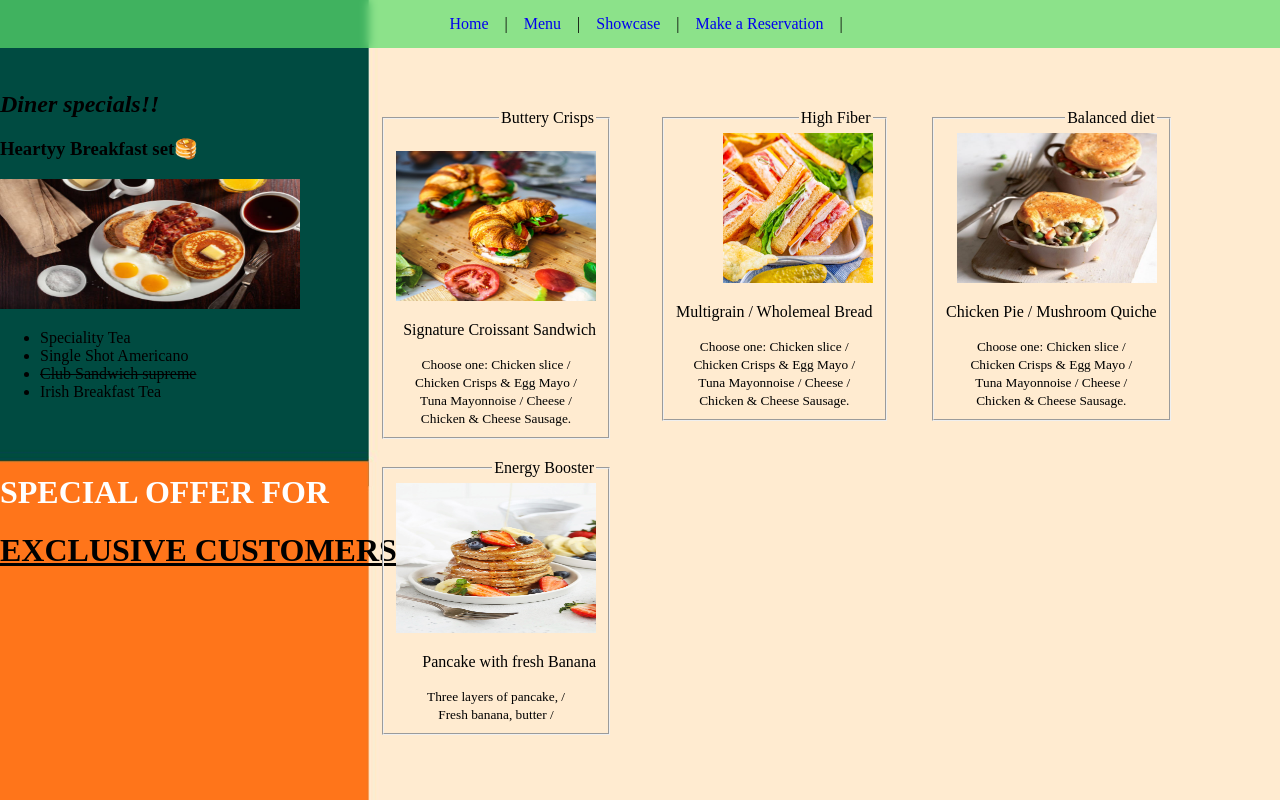
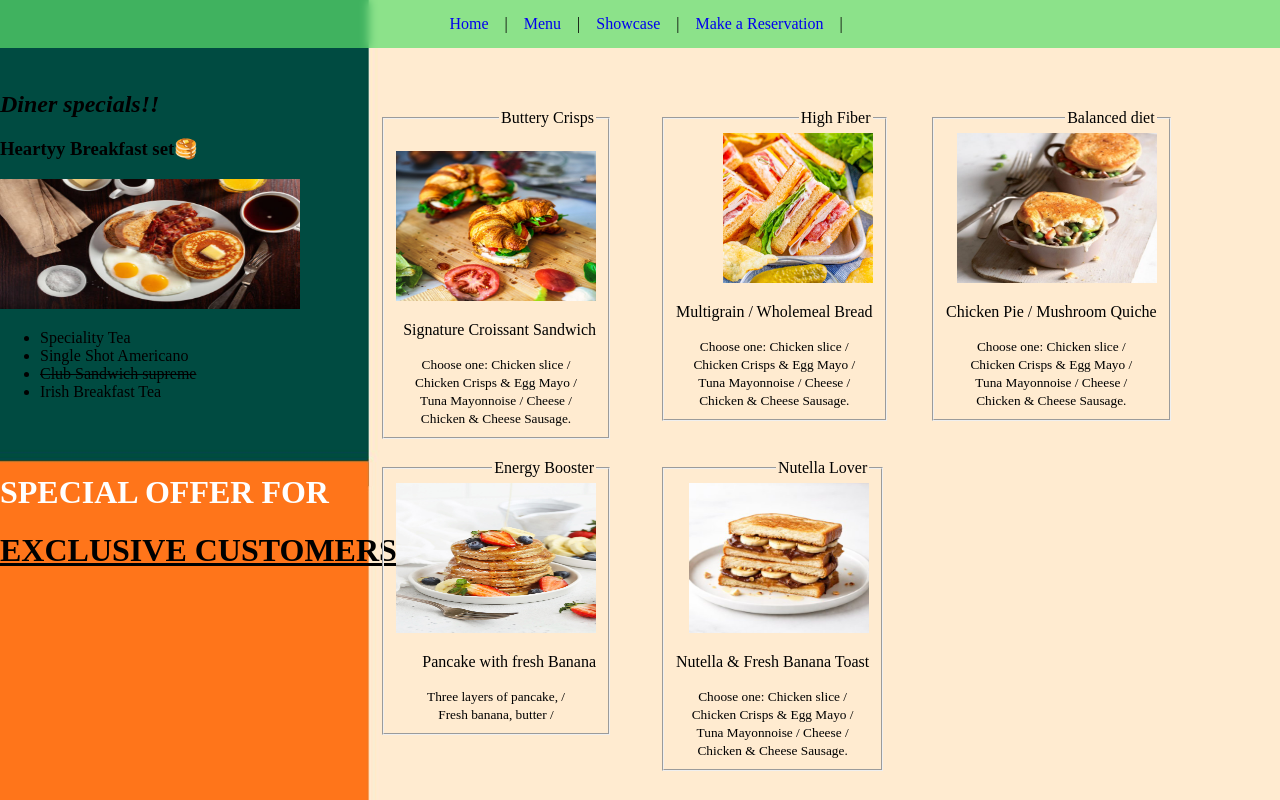
Before and after one commit to Nefeli-Fernando/Restraunt-reservation-and-showcase-system, a plain HTML site: page menu.html in a window 1280 px wide. Drawn offline with Linux system fonts and the light colour scheme.

Commit message:
Added in 5th fieldset

```diff
--- a/menu.html
+++ b/menu.html
@@ -126,6 +126,24 @@
                                     </fieldset>
 
 
+                                            <fieldset style="position: absolute; top: 170px; left: -620px;">
+                        <legend>Nutella Lover</legend>
+                            <img width = "180" height = "150" src = "Assets\Images\banana_peanut_butter_and_nutella_sandwich.jpg" alt = "Nutella-lover">
+                                    <p>Nutella & Fresh Banana Toast</p>
+            <center>
+                                <small>Choose one: Chicken slice /</small><br>
+                                <small>Chicken Crisps & Egg Mayo /</small><br>
+                                <small>Tuna Mayonnoise / Cheese /</small><br>
+                                <small>Chicken & Cheese Sausage.</small><br>
+
+            </center>
+                    </fieldset>
+
+
+
+
+
+
 
         </span>
         </p>
```
